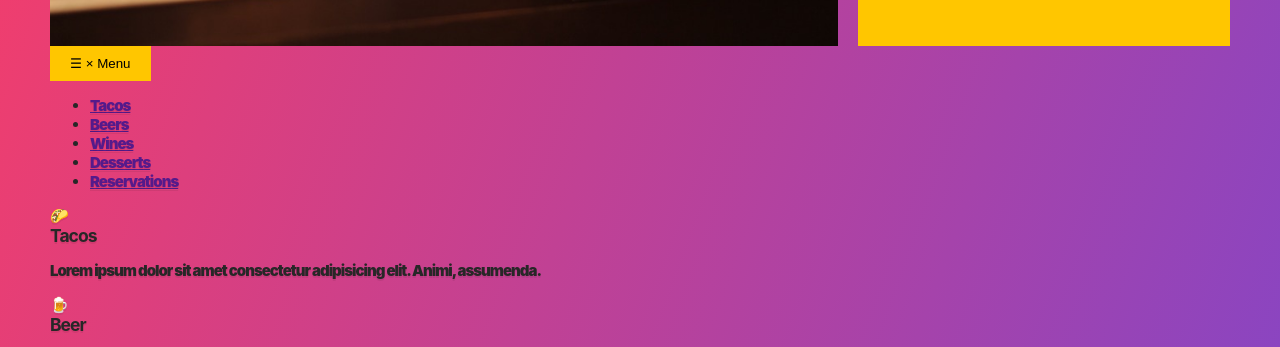
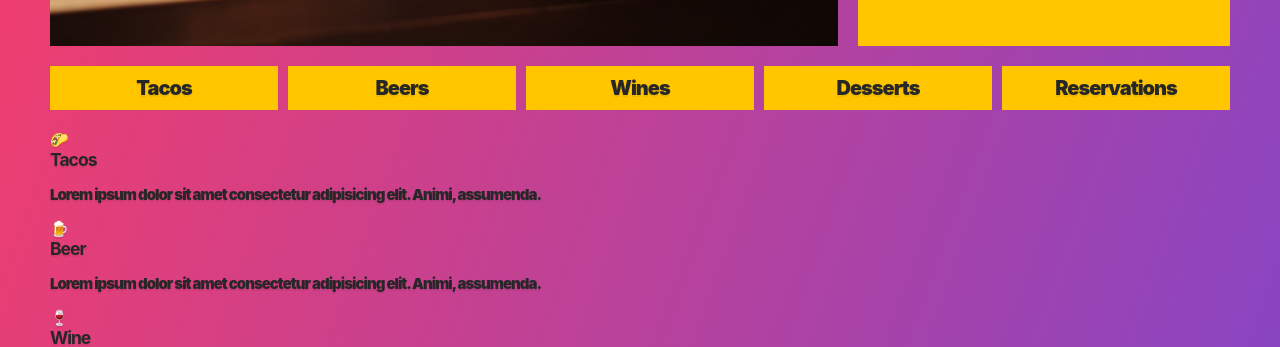
Before and after one commit to CarolEnache/responsive-with-grid, a website: page index.html in a window 1280 px wide. Shown: the part 404-751 px from the top of the page. Drawn offline with Linux system fonts and the light colour scheme.

Commit message:
style the navigation for the desktop version of the website

```diff
--- a/style.css
+++ b/style.css
@@ -63,3 +63,33 @@ img {
     font-size: 60px;
     font-weight: 300;
 }
+
+/* Navigation */
+
+.menu ul {
+    display: grid;
+    padding: 0;
+    margin: 20px 0;
+    grid-gap: 10px;
+    grid-template-columns: repeat(auto-fit, minmax(100px, 1fr))
+}
+
+.menu li {
+    list-style: none;
+}
+
+.menu a {
+    text-decoration: none;
+    background: var(--yellow);
+    display: block;
+    padding: 10px;
+    text-align: center;
+    color: var(--black);
+    font-size: 20px;
+}
+
+[aria-controls='menu-list'] {
+    display: none;
+}
+
+/* Feature section */
```
